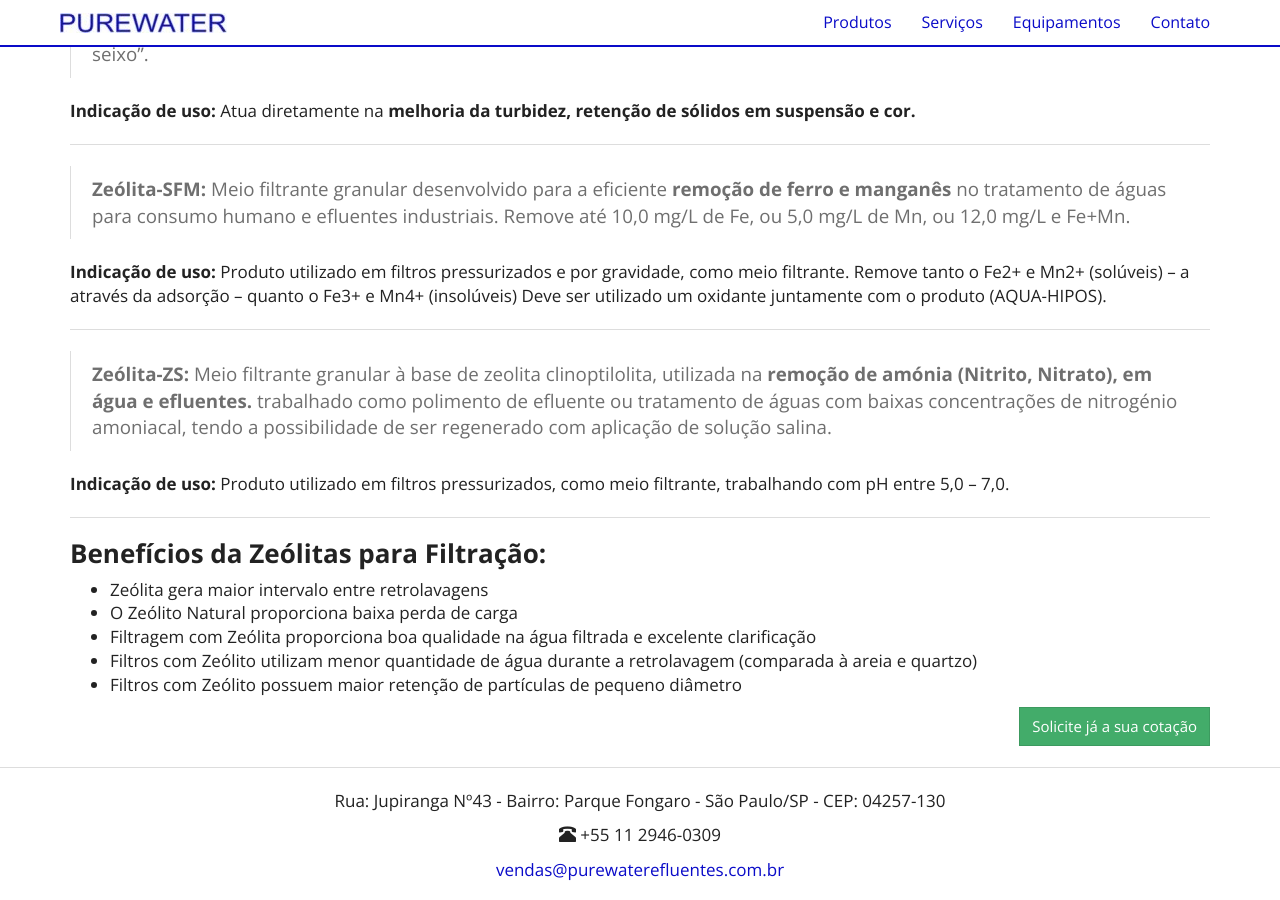
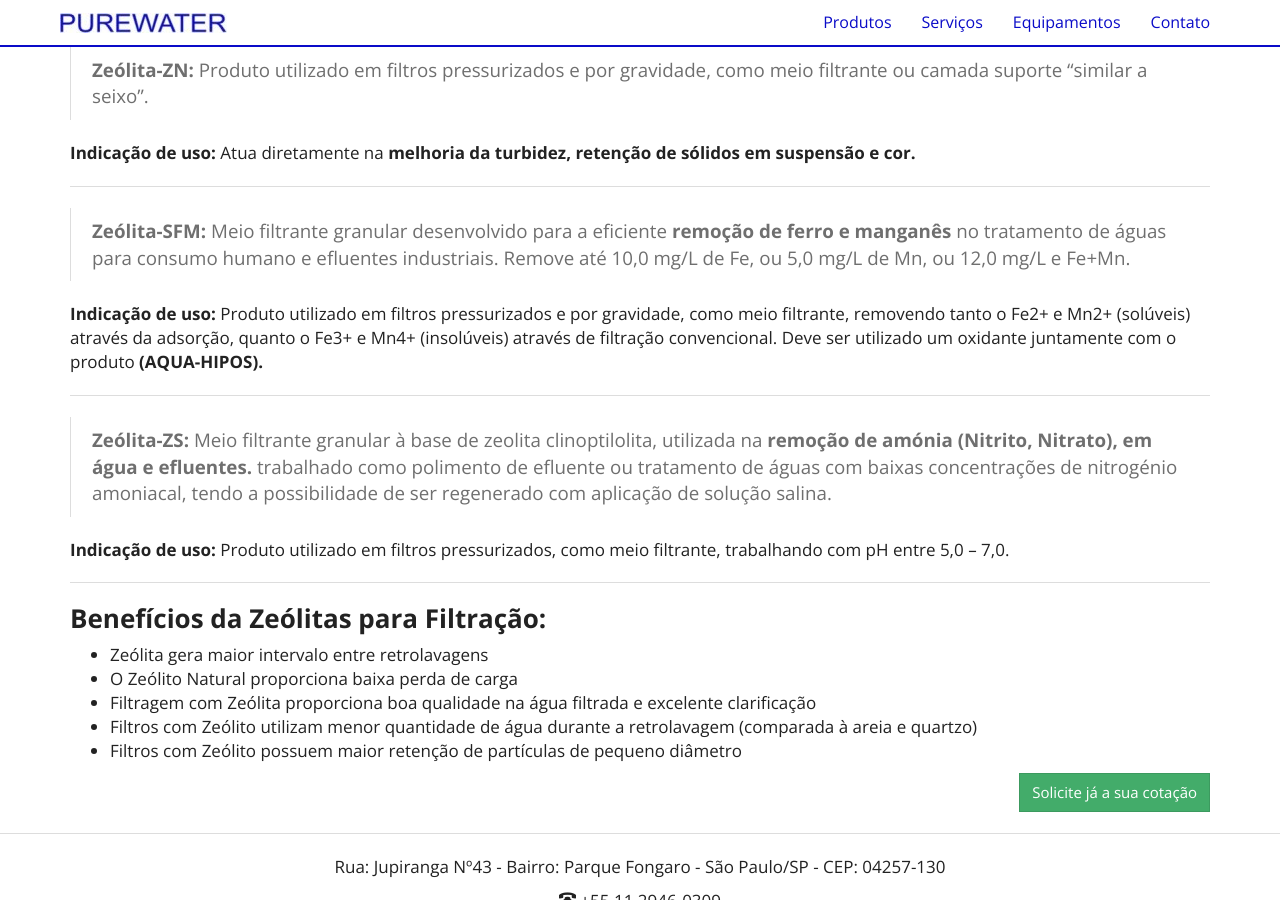
Before and after one commit to purewaterefluentes/purewaterefluentes.github.io, a Jekyll site: the page built from produtos/zeolita-para-filtro-de-agua.md, in a window 1280 px wide and 900 px high, scrolled down 622 px. Built offline with Jekyll 4.4.1, drawn with Linux system fonts in a browser that asks for light colours; nearby versions of some CDN libraries; library files that are not in the unit come from our copies.

Commit message:
Update zeolita-para-filtro-de-agua.md

```diff
--- a/produtos/zeolita-para-filtro-de-agua.md
+++ b/produtos/zeolita-para-filtro-de-agua.md
@@ -13,7 +13,7 @@
 
 Zeólitos são utilizados como elemento de filtração em tratamento de água e constituem um grupo numeroso de minerais que possuem uma estrutura porosa.
 
-### Tipos de Zeólitas Disponíveis:
+>### **Tipos de Zeólitas Disponíveis:**
 
 <hr>
 
@@ -24,7 +24,7 @@
 
 > **Zeólita-SFM:** Meio filtrante granular desenvolvido para a eficiente **remoção de ferro e manganês** no tratamento de águas para consumo humano e efluentes industriais. Remove até 10,0 mg/L de Fe, ou 5,0 mg/L de Mn, ou 12,0 mg/L e Fe+Mn.
 
-**Indicação de uso:** Produto utilizado em filtros pressurizados e por gravidade, como meio filtrante. Remove tanto o Fe2+ e Mn2+ (solúveis) – a através da adsorção – quanto o Fe3+ e Mn4+ (insolúveis)  Deve ser utilizado um oxidante juntamente com o produto (AQUA-HIPOS).
+**Indicação de uso:** Produto utilizado em filtros pressurizados e por gravidade, como meio filtrante, removendo tanto o Fe2+ e Mn2+ (solúveis) através da adsorção, quanto o Fe3+ e Mn4+ (insolúveis) através de filtração convencional. Deve ser utilizado um oxidante juntamente com o produto **(AQUA-HIPOS).**
 <hr>
 
 > **Zeólita-ZS:** Meio filtrante granular à base de zeolita clinoptilolita, utilizada na **remoção de amónia (Nitrito, Nitrato), em água e efluentes.** trabalhado como polimento de efluente ou tratamento de águas com baixas concentrações de nitrogénio amoniacal, tendo a possibilidade de ser regenerado com aplicação de solução salina.
```
